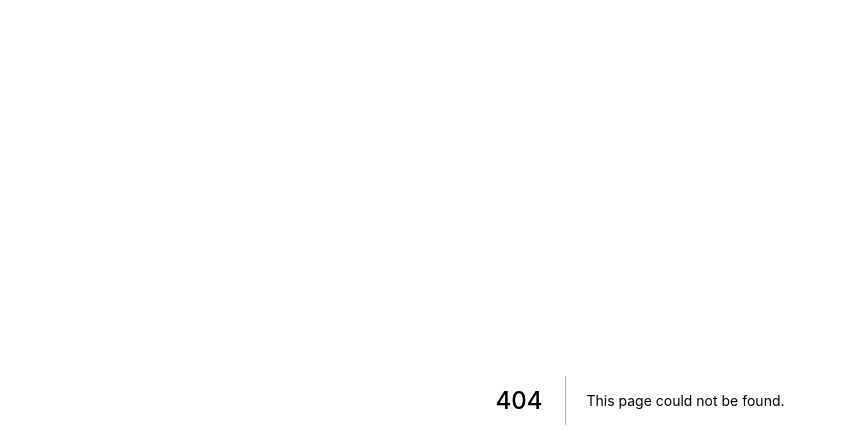
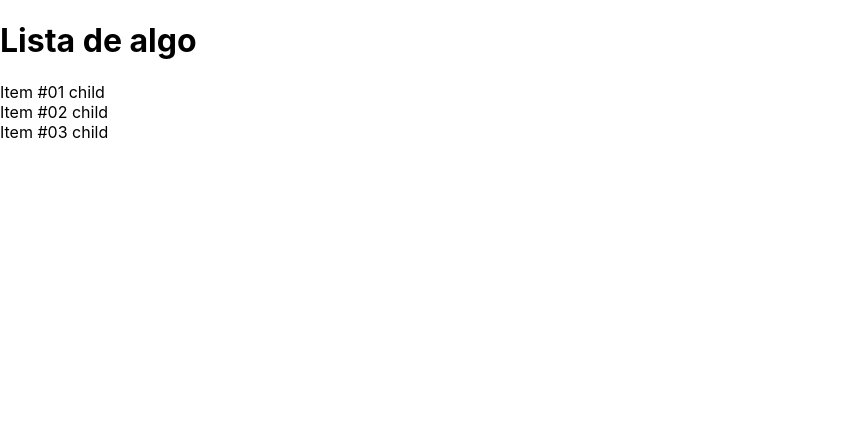
Before and after one commit to diegowinter/curso-next.js-react, a Next.js app in the folder exercicios/: page /basicos/componenteComFilho in a window 1280 px wide. Before the commit this address had no page. Shown: the top 448 px of the page, without its empty margins (0-846 px from the left). Built offline with nearby package versions, Linux system fonts and the light colour scheme.

Commit message:
props children

```diff
--- /dev/null
+++ b/exercicios/components/Item.jsx
@@ -0,0 +1,5 @@
+export default function Lista(props) {
+    return (
+        <li>{props.conteudo}</li>
+    )
+}
--- /dev/null
+++ b/exercicios/components/Lista.jsx
@@ -0,0 +1,10 @@
+export default function Lista(props) {
+    return (
+        <div>
+            <h1>Lista de algo</h1>
+            <ul style={{ listStyle: 'none', padding: 0 }}>
+                {props.children}
+            </ul>
+        </div>
+    )
+}
--- /dev/null
+++ b/exercicios/pages/basicos/componenteComFilho.jsx
@@ -0,0 +1,14 @@
+import Lista from "../../components/Lista";
+import Item from '../../components/Item';
+
+export default function componenteComFilho() {
+    return (
+        <div>
+            <Lista>
+                <Item conteudo='Item #01 child' />
+                <Item conteudo='Item #02 child' />
+                <Item conteudo='Item #03 child' />
+            </Lista>
+        </div>
+    )
+}
```
